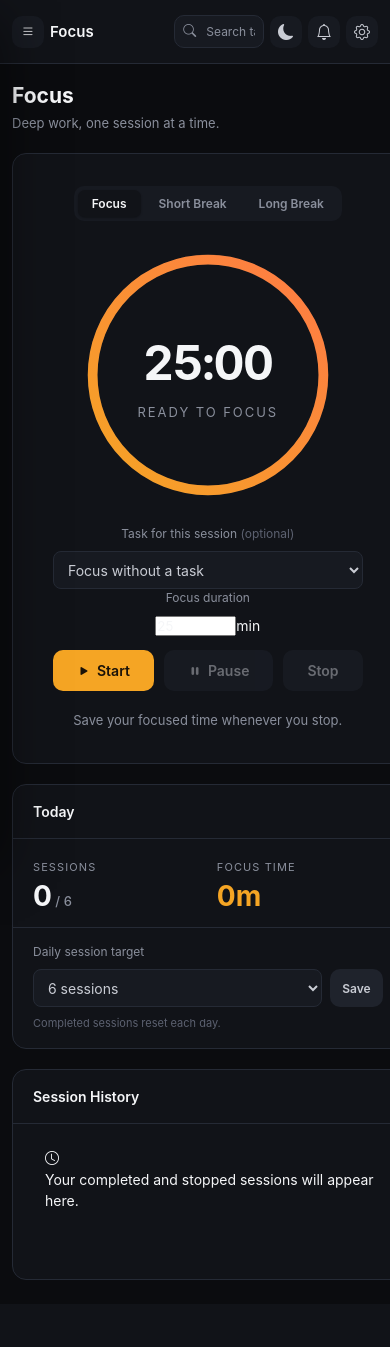
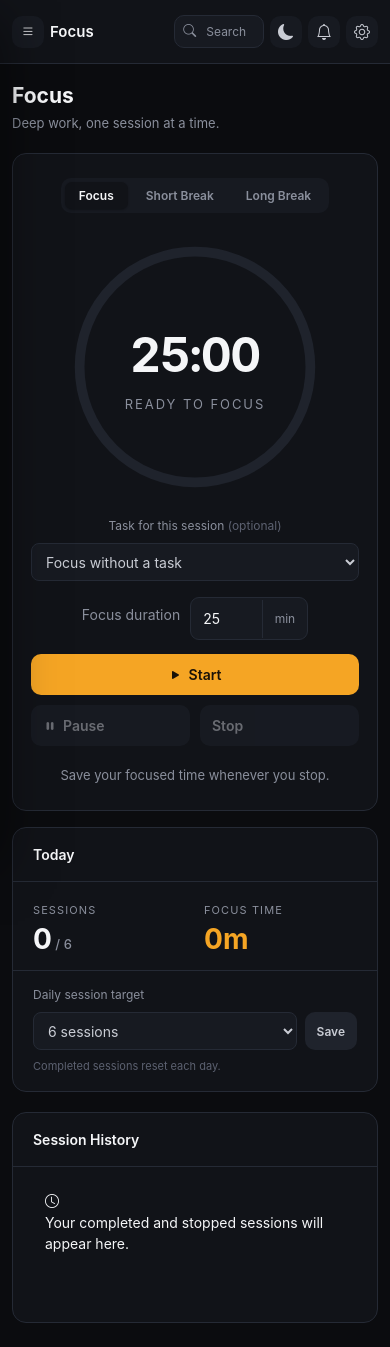
Before and after one commit to Krishna5421/focusforge, a Django app: page /pomodoro/ in a window 390 px wide. Before the commit the page ends 1280 px from the top, so only its background shows below. Run offline with Django 5.2, Linux system fonts and the light colour scheme; the visitor is signed in with stand-in values (Sample User, id 1); data comes from the database, SQL or seed files in the repository; data that the repository does not hold is empty; parts of the project's set-up code (start-up, migrations or seed data) failed here and were passed over.

Commit message:
fix: improve mobile layout and responsive navigation

```diff
--- a/static/css/main.css
+++ b/static/css/main.css
@@ -988,6 +988,8 @@ html[data-theme="light"] .heatmap-cell.l4 { background: var(--accent); }
 .focus-big-ring svg { width: 100%; height: 100%; transform: rotate(-90deg); }
 .focus-big-ring .focus-ring-bg { stroke-width: 12; }
 .focus-big-ring .focus-ring-fg { stroke-width: 12; }
+.focus-big-ring .focus-ring-fg { opacity: 0; }
+.focus-big-ring.is-active-session .focus-ring-fg { opacity: 1; }
 .focus-big-center {
   position: absolute;
   inset: 0;
@@ -1512,6 +1514,16 @@ html[data-theme="dark"] .xp-popup { text-shadow: 0 0 20px rgba(245, 165, 36, .5)
 .export-card-icon svg { width: 22px; height: 22px; }
 .export-card h4 { font-size: 14px; font-weight: 600; margin-bottom: 4px; }
 .export-card p { font-size: 12px; color: var(--text-2); line-height: 1.5; }
+.export-dropdown { position: relative; }
+.export-chevron { font-size: 11px; margin-left: 2px; transition: transform .18s var(--ease); }
+.export-dropdown:has(.export-menu:not([hidden])) .export-chevron { transform: rotate(180deg); }
+.export-menu { background: var(--bg-1); border: 1px solid var(--border); border-radius: var(--radius); box-shadow: var(--shadow-lg); min-width: 218px; overflow: hidden; padding: 6px; position: absolute; right: 0; top: calc(100% + 8px); z-index: 120; }
+.export-menu a { align-items: center; border-radius: 8px; display: flex; gap: 10px; padding: 10px; }
+.export-menu a:hover, .export-menu a:focus-visible { background: var(--bg-2); outline: none; }
+.export-menu > a > i { color: var(--accent); font-size: 17px; }
+.export-menu span { display: grid; gap: 1px; }
+.export-menu strong { color: var(--text-0); font-size: 12px; }
+.export-menu small { color: var(--text-2); font-size: 11px; }
 
 /* ============ Responsive breakpoints (global) ============ */
 @media (max-width: 1200px) {
@@ -1544,6 +1556,12 @@ html[data-theme="dark"] .xp-popup { text-shadow: 0 0 20px rgba(245, 165, 36, .5)
   .notif-panel { right: 10px; left: 10px; width: auto; }
   .task-table-head, .task-table-row { grid-template-columns: 30px 1fr 80px; }
   .task-table-head > :nth-child(4), .task-table-row > :nth-child(4) { display: none; }
+  .page-head .profile-actions { display: grid; gap: 7px; grid-template-columns: repeat(3, minmax(0, 1fr)); width: 100%; }
+  .page-head .profile-actions .btn { font-size: 11px; justify-content: center; padding-left: 7px; padding-right: 7px; white-space: nowrap; width: 100%; }
+  .page-head .profile-actions .btn > i { font-size: 14px; }
+  .profile-actions .export-dropdown { width: 100%; }
+  .profile-actions .export-dropdown .btn { width: 100%; }
+  .export-menu { left: 0; min-width: 0; right: 0; }
 }
 .sidebar-overlay { display: none; position: fixed; inset: 0; background: rgba(0,0,0,.5); z-index: 40; }
 .sidebar-overlay.show { display: block; }
@@ -1667,3 +1685,48 @@ html[data-theme="dark"] .xp-popup { text-shadow: 0 0 20px rgba(245, 165, 36, .5)
   .search-trigger { min-width: 64px; width: 64px; }
   .search-trigger input::placeholder { color: transparent; }
 }
+
+/* Focus timer activity, controls, and deadline rhythm. */
+.focus-duration-row { align-items: center; display: flex; gap: 10px; justify-content: center; margin: 16px auto 0; text-align: left; }
+.focus-duration-row label { color: var(--text-2); font-size: 14px; white-space: nowrap; }
+.focus-duration-input { align-items: center; background: var(--bg-2); border: 1px solid var(--border); border-radius: 9px; display: flex; flex: 0 0 118px; overflow: hidden; }
+.focus-duration-row input { background: transparent; border: 0; color: var(--text-0); font: inherit; min-width: 0; padding: 10px 12px; width: 100%; }
+.focus-duration-row input[type=number]::-webkit-inner-spin-button, .focus-duration-row input[type=number]::-webkit-outer-spin-button { -webkit-appearance: none; margin: 0; }
+.focus-duration-row input[type=number] { -moz-appearance: textfield; }
+.focus-duration-row input:focus { outline: none; }
+.focus-duration-input:focus-within { border-color: var(--accent); box-shadow: 0 0 0 3px var(--accent-soft); }
+.focus-duration-input span { border-left: 1px solid var(--border); color: var(--text-2); font-size: 12px; padding: 10px 12px; }
+.deadline-section .card-head { align-items: center; }
+.deadline-section .card-title { letter-spacing: -.01em; }
+.deadline-page-body p { line-height: 1.45; }
+@media (max-width: 640px) {
+  .toast-container { bottom: auto; top: max(12px, env(safe-area-inset-top)); }
+  .page-head .profile-actions { display: grid; gap: 7px; grid-template-columns: repeat(3, minmax(0, 1fr)); width: 100%; }
+  .page-head .profile-actions .btn { font-size: 11px; justify-content: center; padding-left: 6px; padding-right: 6px; white-space: nowrap; width: 100%; }
+  .page-head .profile-actions .btn > i { font-size: 13px; }
+  .profile-actions .export-dropdown { width: 100%; }
+  .focus-layout { gap: 16px; }
+  .focus-main { padding: 24px 18px; }
+  .focus-duration-row { justify-content: center; max-width: 100%; }
+  .focus-big-controls { display: grid; gap: 10px; grid-template-columns: repeat(2, minmax(0, 1fr)); width: 100%; }
+  .focus-big-controls .btn { min-width: 0; padding-left: 12px; padding-right: 12px; }
+  .focus-big-controls .btn:first-child { grid-column: 1 / -1; justify-content: center; }
+  .daily-goal-form > div { display: grid; grid-template-columns: minmax(0, 1fr) auto; min-width: 0; }
+  .daily-goal-form select { min-width: 0; width: 100%; }
+  .daily-goal-form .btn { min-width: 0; padding-left: 10px; padding-right: 10px; }
+  .focus-history-scroll { -webkit-overflow-scrolling: touch; max-height: 360px; overflow-y: auto; }
+  .study-history-scroll { -webkit-overflow-scrolling: touch; max-height: 360px; overflow-y: auto; }
+  .dash-grid .task-list { -webkit-overflow-scrolling: touch; max-height: 320px; overflow-y: auto; overscroll-behavior: contain; }
+  .dash-grid-2 .habit-list, .dash-grid-2 .goal-list, .dash-grid-2 .study-list, .dash-grid-2 .deadline-list { -webkit-overflow-scrolling: touch; max-height: 300px; overflow-y: auto; overscroll-behavior: contain; }
+  .study-history-scroll::-webkit-scrollbar, .dash-grid .task-list::-webkit-scrollbar, .dash-grid-2 .habit-list::-webkit-scrollbar, .dash-grid-2 .goal-list::-webkit-scrollbar, .dash-grid-2 .study-list::-webkit-scrollbar, .dash-grid-2 .deadline-list::-webkit-scrollbar { width: 6px; }
+  .study-history-scroll::-webkit-scrollbar-thumb, .dash-grid .task-list::-webkit-scrollbar-thumb, .dash-grid-2 .habit-list::-webkit-scrollbar-thumb, .dash-grid-2 .goal-list::-webkit-scrollbar-thumb, .dash-grid-2 .study-list::-webkit-scrollbar-thumb, .dash-grid-2 .deadline-list::-webkit-scrollbar-thumb { background: var(--bg-3); border-radius: 999px; }
+  .deadline-section .card-head { min-height: 62px; padding: 0 16px; }
+  .deadline-section .card-title { font-size: 15px; }
+  .deadline-page-body strong { font-size: 13px; }
+  .deadline-page-body p { white-space: normal; }
+}
+@media (max-width: 359px) {
+  .page-head .profile-actions { gap: 4px; }
+  .page-head .profile-actions .btn { font-size: 10px; padding-left: 3px; padding-right: 3px; }
+  .page-head .profile-actions .btn > i { display: none; }
+}
--- a/templates/base.html
+++ b/templates/base.html
@@ -91,7 +91,7 @@
       <div class="topbar-actions">
       <form class="search-trigger" action="{% url 'tasks:task_list' %}" method="get">
         <i class="bi bi-search"></i>
-        <input name="search" placeholder="Search tasks, habits, goals…">
+        <input name="search" placeholder="Search tasks, habits, goals…" data-desktop-placeholder="Search tasks, habits, goals…" data-mobile-placeholder="Search">
       </form>
       <button class="icon-btn theme-toggle" id="themeToggle" title="Switch to light theme" aria-label="Switch to light theme">
         <i class="bi bi-moon-fill"></i>
```
